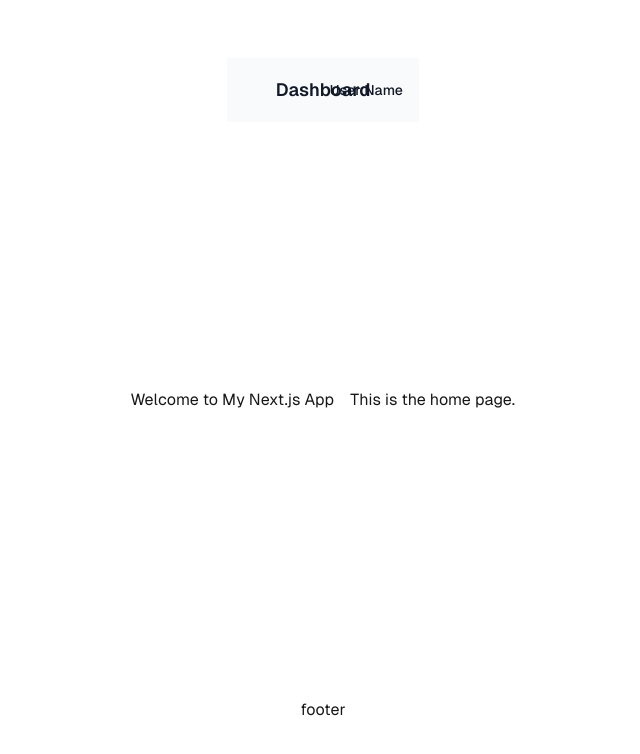
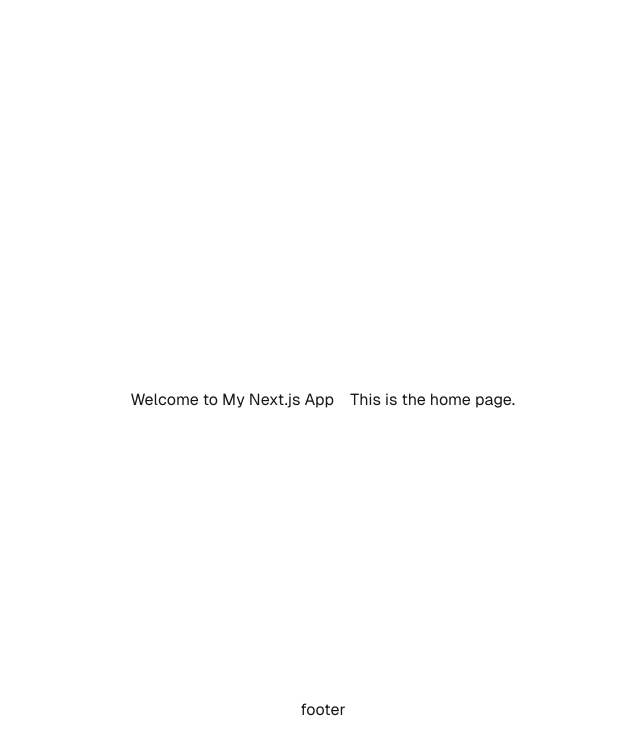
Before and after one commit to SerkanC1/crm-app3-mssql, a Next.js app: page / in a window 1280 px wide. Shown: the top 754 px of the page, without its empty margins (317-957 px from the left). Built offline with nearby package versions, Linux system fonts and the light colour scheme.

Commit message:
giriş sayfasından header kaldırıldı

```diff
--- a/src/app/page.tsx
+++ b/src/app/page.tsx
@@ -1,11 +1,8 @@
 // src/app/page.tsx
-
-import Header from "@/components/layout/Header";
 
 export default function Home() {
   return (
     <div className="grid grid-rows-[20px_1fr_20px] items-center justify-items-center min-h-screen p-8 pb-20 gap-16 sm:p-20 font-[family-name:var(--font-geist-sans)]">
-      <Header />
       <main className="flex flex-col gap-8 row-start-2 items-center sm:items-start">
         <div className="flex gap-4 items-center flex-col sm:flex-row">
           <h1>Welcome to My Next.js App</h1>
```
